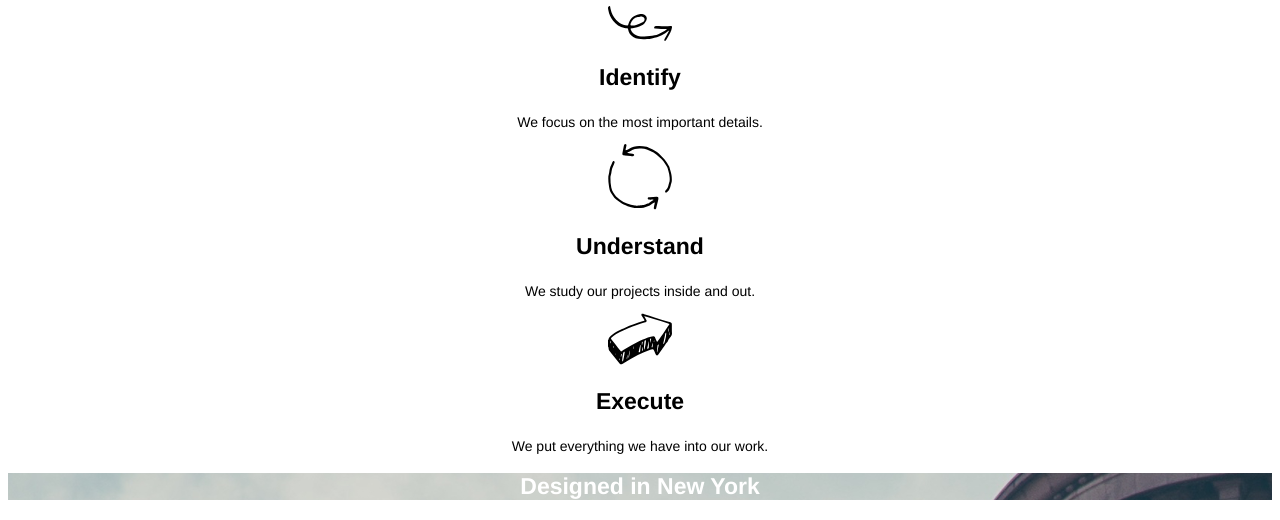
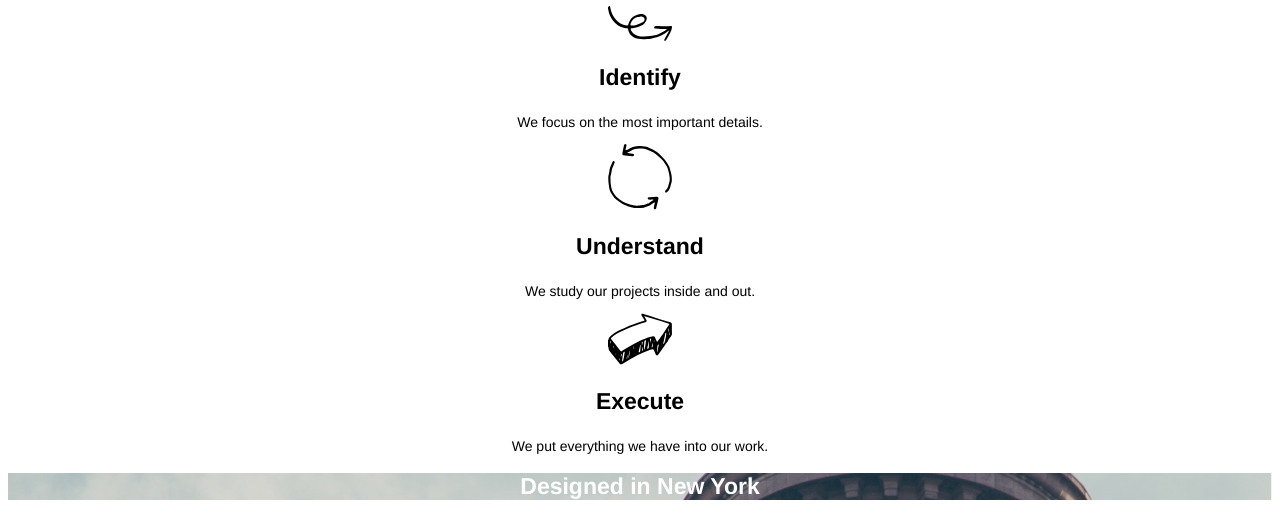
Before and after one commit to VSudowoodo/broadway, a plain HTML site: page index.html in a window 1280 px wide. Shown: the part 413-933 px from the top of the page. Drawn offline with Linux system fonts and the light colour scheme.

Commit message:
Fix background for heading of sub section.

```diff
--- a/resources/css/style.css
+++ b/resources/css/style.css
@@ -22,7 +22,7 @@ img {
   margin:auto;
 }
 
-#header {
+#header, #info h2 {
   background-image: url("../images/the-flatiron-building.png");
   background-size: cover;
 }
@@ -47,10 +47,6 @@ img {
   font-size: 23px;
 }
 
-#info h2 {
-  background-image: url("../images/the-flatiron-building.png");
-}
-
 #footer {
   background-color: dimgray;
   font-size: 11px;
```
